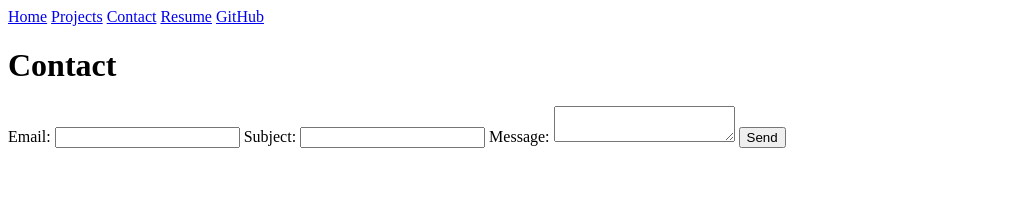
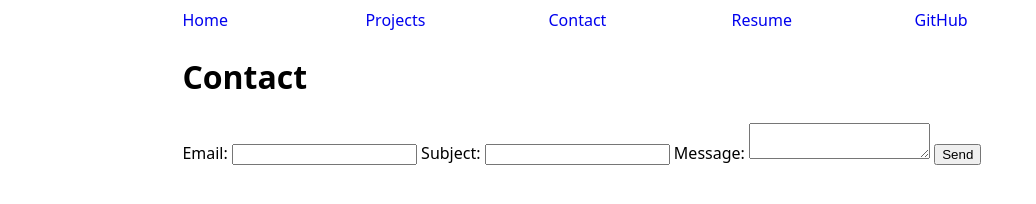
Before and after one commit to hps-nguyen/dsc106_lab, a plain HTML site: page contact/index.html in a window 1280 px wide. Shown: the whole page, without its empty margins (0-1036 px from the left). Drawn offline with Linux system fonts and the light colour scheme.

Commit message:
Fix typo linking stylesheet

```diff
--- a/contact/index.html
+++ b/contact/index.html
@@ -4,7 +4,7 @@
     <meta charset="UTF-8">
     <meta name="viewport" content="width=device-width, initial-scale=1.0">
     <title>Contact</title>
-    <link rel="stylesheet" href="../styles.css">
+    <link rel="stylesheet" href="../style.css">
 </head>
 <body>
     <nav>
```
Also changed, not shown: index.html (+1 -1 lines), projects/index.html (+1 -1 lines), resume/index.html (+1 -1 lines).
